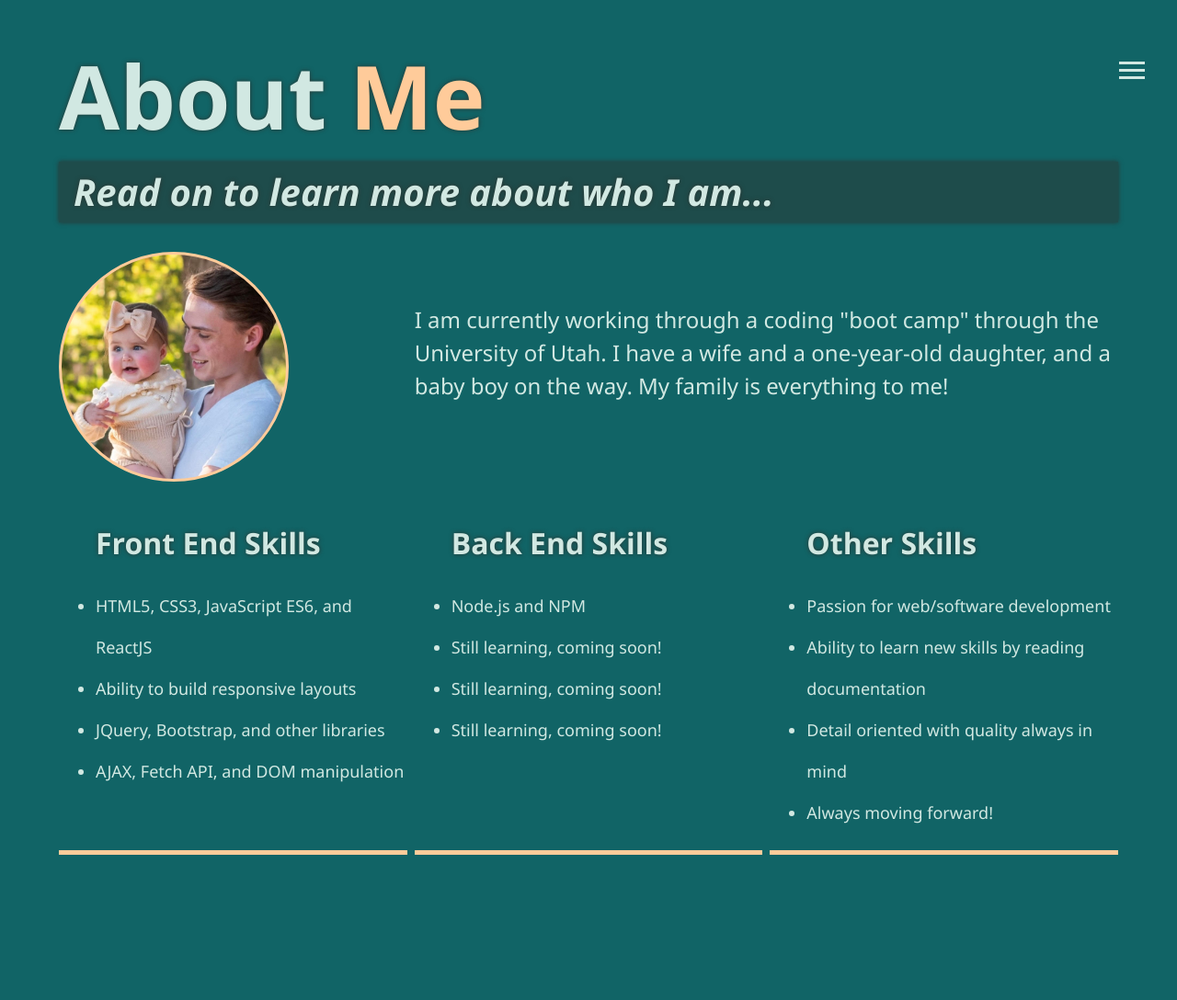
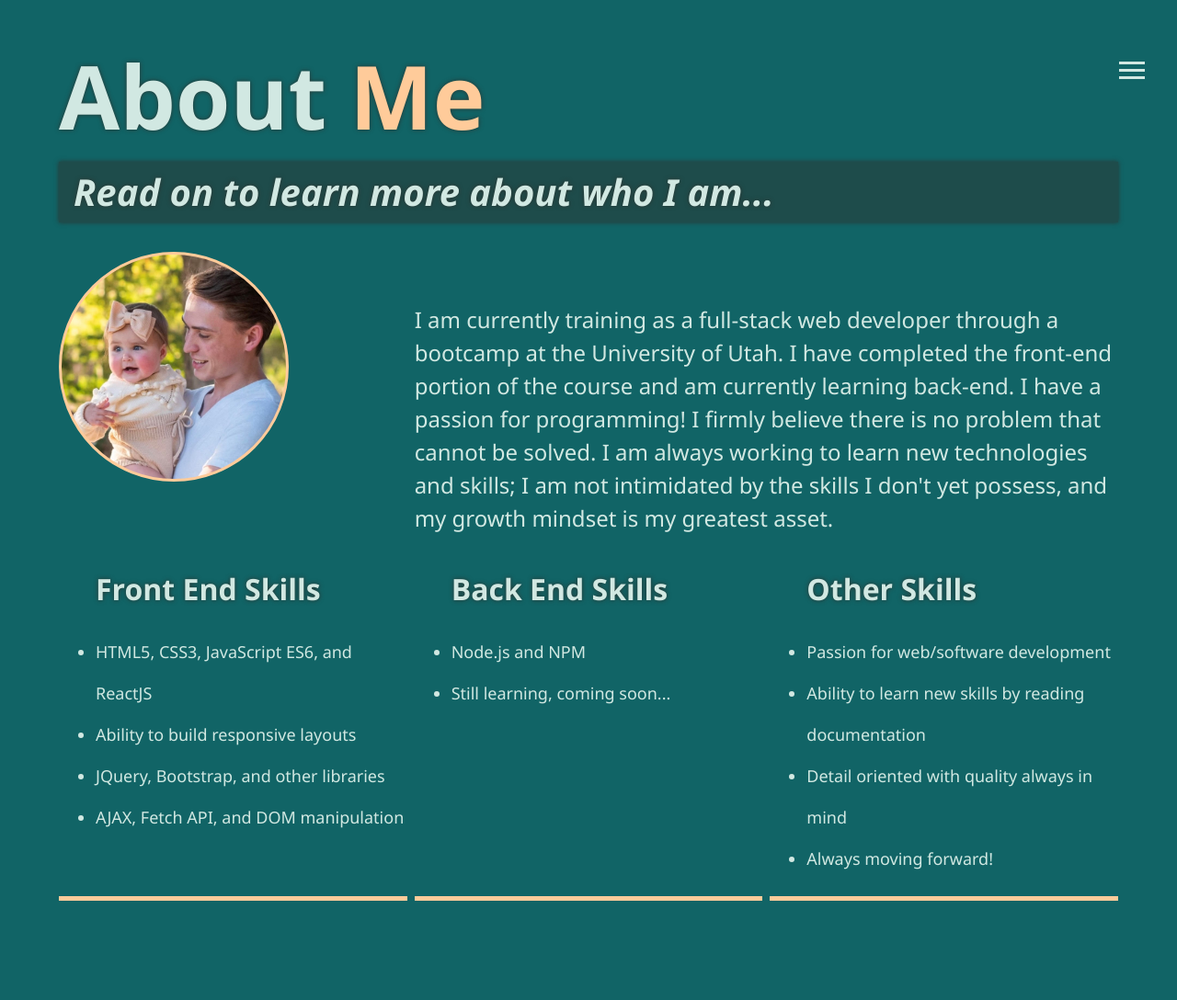
Before and after one commit to JaxonAdams/professional_portfolio, a plain HTML site: page about.html in a window 1280 px wide. Shown: the whole page at 92% size. Before the commit the page ends 1038 px from the top, so only its background shows below. Drawn offline with nearby package versions, Linux system fonts and the light colour scheme.

Commit message:
updated my bio

```diff
--- a/about.html
+++ b/about.html
@@ -44,7 +44,7 @@
             <h2 class="sm-heading">Read on to learn more about who I am...</h2>
             <div class="bio">
                 <div class="bio-portrait"></div>
-                <p class="my-bio">I am currently working through a coding "boot camp" through the University of Utah. I have a wife and a one-year-old daughter, and a baby boy on the way. My family is everything to me!</p>
+                <p class="my-bio">I am currently training as a full-stack web developer through a bootcamp at the University of Utah. I have completed the front-end portion of the course and am currently learning back-end. I have a passion for programming! I firmly believe there is no problem that cannot be solved. I am always working to learn new technologies and skills; I am not intimidated by the skills I don't yet possess, and my growth mindset is my greatest asset.</p>
                 <div class="bio-portrait-2"></div>
                 <div class="front-end">
                     <h3 class="skill-header">Front End Skills</h3>
@@ -59,9 +59,7 @@
                     <h3 class="skill-header">Back End Skills</h3>
                     <ul class="skill-list">
                         <li class="skill-item">Node.js and NPM</li>
-                        <li class="skill-item">Still learning, coming soon!</li>
-                        <li class="skill-item">Still learning, coming soon!</li>
-                        <li class="skill-item">Still learning, coming soon!</li>
+                        <li class="skill-item">Still learning, coming soon...</li>
                     </ul></div>
                 <div class="other-skills">
                     <h3 class="skill-header">Other Skills</h3>
```
